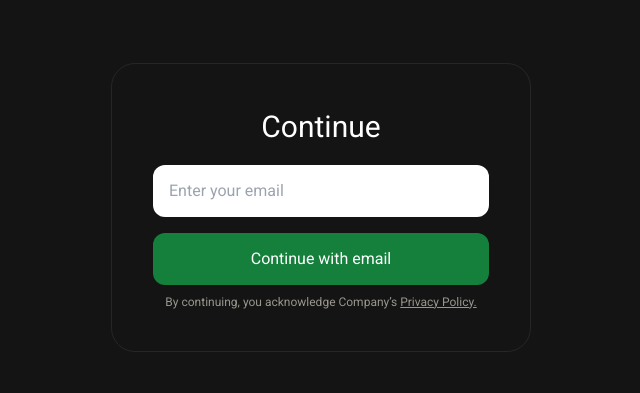
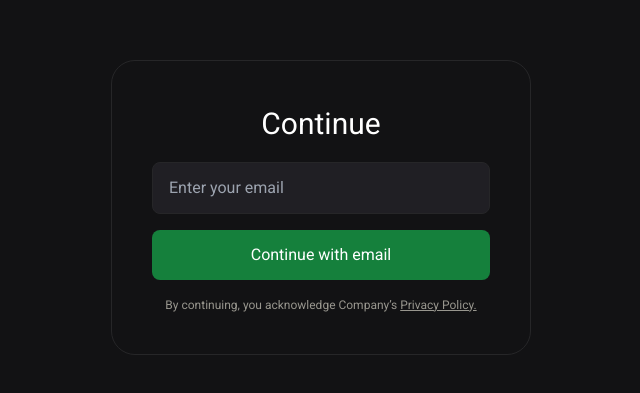
Before and after one commit to georgelorentzos/axion, a React (Vite) app in the folder frontend/: page /auth in a window 1280 px wide. Shown: the part 193-586 px from the top of the page, without its empty margins (319-959 px from the left). Built offline with nearby package versions, Linux system fonts and the light colour scheme; no server answers.

Commit message:
fix: ui bugs feat: ui improvments

```diff
--- a/frontend/src/components/chat/MessageBubble.tsx
+++ b/frontend/src/components/chat/MessageBubble.tsx
@@ -1,29 +1,54 @@
 import ImageProfile from "../common/ImageProfile";
 
-type MessageBubblePros = {
+type MessageBubbleProps = {
   isCurrentUser: boolean;
   message: string;
   sender_username: string;
   created_at: string;
   sender_profile_image: string;
-}
+};
 
-export default function MessageBubble({ isCurrentUser, message, sender_username, created_at, sender_profile_image  } : MessageBubblePros) {
+export default function MessageBubble({
+  isCurrentUser,
+  message,
+  sender_username,
+  created_at,
+  sender_profile_image,
+}: MessageBubbleProps) {
   return (
-        <div className={`flex gap-2 items-start ${isCurrentUser ? "flex-row-reverse" : "flex-row"}`}>
-            <div className="flex-shrink-0 self-start relative">
+    <div
+      className={`flex gap-2 items-end mb-1 ${
+        isCurrentUser ? "flex-row-reverse" : "flex-row"
+      }`}
+    >
+      <div className="flex-shrink-0">
         <ImageProfile src={sender_profile_image} showStatus={false} />
+      </div>
 
+      <div
+        className={`relative max-w-[320px] min-w-[120px] px-3 py-2 rounded-2xl ${
+          isCurrentUser
+            ? "bg-forestgreen rounded-br-sm"
+            : "bg-zinc-800 rounded-bl-sm"
+        }`}
+      >
+        {!isCurrentUser && (
+          <p className="text-[11px] font-semibold text-emerald-400 mb-0.5">
+            {sender_username}
+          </p>
+        )}
 
-            </div>
-            <div className={`flex flex-col w-auto py-3 rounded-3xl max-w-[350px]`}>
-                <div className={`text-gray-100 text-[12px] ${isCurrentUser ? "bg-outline" : "bg-emerald"} py-2 px-3 rounded-xl flex ${isCurrentUser ? "flex-row-reverse" : "flex-row"} justify-between rounded-b-none`}>
-                    <div className={`text-gray-100 text-[12px] ${isCurrentUser ? "ml-[50px]" : "mr-[50px]"}`}>{ sender_username }</div>
-                    <div className="text-gray-100 text-[12px]">{ created_at }</div>
-                </div>
-                <div className={`text-gray-100 ${isCurrentUser ? "bg-basalt" : "bg-forestgreen"} px-3 py-1 rounded-xl rounded-t-none`}>
-                    { message }
-                    </div>
+        <p className="text-[14px] text-gray-100 leading-snug break-words">
+          {message}
+        </p>
+
+        <p
+          className={`text-[10px] mt-1 ${
+            isCurrentUser ? "text-green-300" : "text-zinc-500"
+          } text-right`}
+        >
+          {created_at}
+        </p>
       </div>
     </div>
   );
--- a/frontend/src/components/common/UserCard.tsx
+++ b/frontend/src/components/common/UserCard.tsx
@@ -288,7 +288,7 @@ export default function UserCard({
         <div className="flex flex-col leading-none gap-1">
           <div className="text-gray-100">{username}</div>
           {showLatestMessage ? (
-          <div className="text-gray-500 text-[12px] truncate">
+          <div className="text-gray-500 text-[12px] truncate w-[200px]">
             {latestMessage}
           </div>
           ) : (
--- a/frontend/src/pages/Auth.tsx
+++ b/frontend/src/pages/Auth.tsx
@@ -1,4 +1,6 @@
 import { useState, useEffect } from "react";
+import Input from "../components/common/Input";
+import Button from "../components/common/Button";
 
 export default function Auth() {
     const [email, setEmail] = useState('');
@@ -60,27 +62,15 @@ export default function Auth() {
     };
 
     return (
-        <div className="bg-[#141414] h-screen w-full flex flex-col justify-center items-center">
+        <div className="bg-onyx h-screen w-full flex flex-col justify-center items-center">
             <div className="border border-outline w-[420px] flex justify-center items-center flex-col gap-4 p-10 rounded-3xl">
             <div className="text-white text-[30px]">Continue</div>
                 {error && <div className="text-red-400 text-sm text-center">{error}</div>}
                 {!completed ? (
                 <>
-                <input
-                type="email"
-                className="transition duration-200 focus:outline-none pl-4 text-[#98968e] bg-field h-[52px] w-[21rem] rounded-xl"
-                placeholder="Enter your email"
-                value={email}
-                onChange={(e) => setEmail(e.target.value)}
-                />
-                <div className="flex flex-col gap-2">
-                    <button
-                    className="transition duration-200 bg-forestgreen hover:bg-emerald text-white h-[52px] w-[21rem] rounded-xl cursor-pointer"
-                    onClick={handleLogin}
-                    disabled={loading}
-                    >Continue with email</button>
-                    <div className="text-[0.75rem] text-[#98968e] text-center">By continuing, you acknowledge Company’s <a href="/privacy-policy" className="underline underline-offset-3">Privacy Policy.</a></div>
-                </div>
+                <Input placeholder="Enter your email" onChange={(e) => setEmail(e.target.value)} />
+                <Button text="Continue with email" onClick={handleLogin} isGreen />
+                <div className="text-[0.75rem] text-[#98968e] text-center">By continuing, you acknowledge Company’s <a href="/privacy-policy" className="underline underline-offset-3">Privacy Policy.</a></div>
                 </>
                 ) : (
                     <div className="flex flex-col gap-2 justify-center items-center">
--- a/frontend/src/pages/MagicLink.tsx
+++ b/frontend/src/pages/MagicLink.tsx
@@ -1,4 +1,5 @@
 import { useEffect, useState } from "react";
+import Button from "../components/common/Button";
 
 export default function MagicLink() {
     const token = window.location.hash.substring(1);
@@ -47,7 +48,7 @@ export default function MagicLink() {
     };
 
     return (
-        <div className="bg-[#141414] h-screen w-full flex justify-center items-center">
+        <div className="bg-onyx h-screen w-full flex justify-center items-center">
             {isExpired === null ? (
                 <></>
             ) : isExpired ? (
@@ -55,16 +56,9 @@ export default function MagicLink() {
                     <div className="text-white text-[30px]">
                         This link has expired
                     </div>
-                    <div className="flex flex-col gap-2">
-                        <button
-                            className="text-white transition duration-200 bg-forestgreen hover:bg-emerald h-[3rem] w-[21rem] rounded-xl cursor-pointer"
-                            onClick={handleGoBack}
-                        >
-                            Go Back
-                        </button>
-                        <div className="text-[0.75rem] text-[#98968e] text-center">
-                            If the problem persists, please <a href="/privacy-policy" className="underline underline-offset-3">contact support.</a>
-                        </div>
+                    <Button text="Go Back" onClick={handleGoBack} isGreen />
+                    <div className="text-[0.75rem] text-[#98968e] text-center">
+                        If the problem persists, please <a href="/privacy-policy" className="underline underline-offset-3">contact support.</a>
                     </div>
                 </div>
             ) : null}
--- a/frontend/src/pages/NotFound.tsx
+++ b/frontend/src/pages/NotFound.tsx
@@ -1,10 +1,12 @@
+import Button from "../components/common/Button";
+
 export default function NotFound() {
     const handleGoBack = () => {
         window.history.back();
     };
 
     return (
-        <div className="bg-[#141414] h-screen w-full flex justify-center items-center">
+        <div className="bg-onyx h-screen w-full flex justify-center items-center">
             <div className="w-[420px] flex justify-center items-center flex-col gap-6 p-10 rounded-3xl">
 
                 <div className="flex flex-col gap-4 justify-center items-center text-center">
@@ -15,12 +17,7 @@ export default function NotFound() {
                     </div>
                 </div>
 
-                <button
-                    onClick={handleGoBack}
-                    className="text-white transition duration-200 bg-forestgreen hover:bg-emerald h-[3rem] w-[21rem] rounded-xl cursor-pointer flex items-center justify-center gap-2 font-medium"
-                >
-                    Go Back
-                </button>
+                <Button text="Go Back" onClick={handleGoBack} isGreen />
 
             </div>
         </div>
```
Lines whose indentation alone changed are shown as unchanged.
